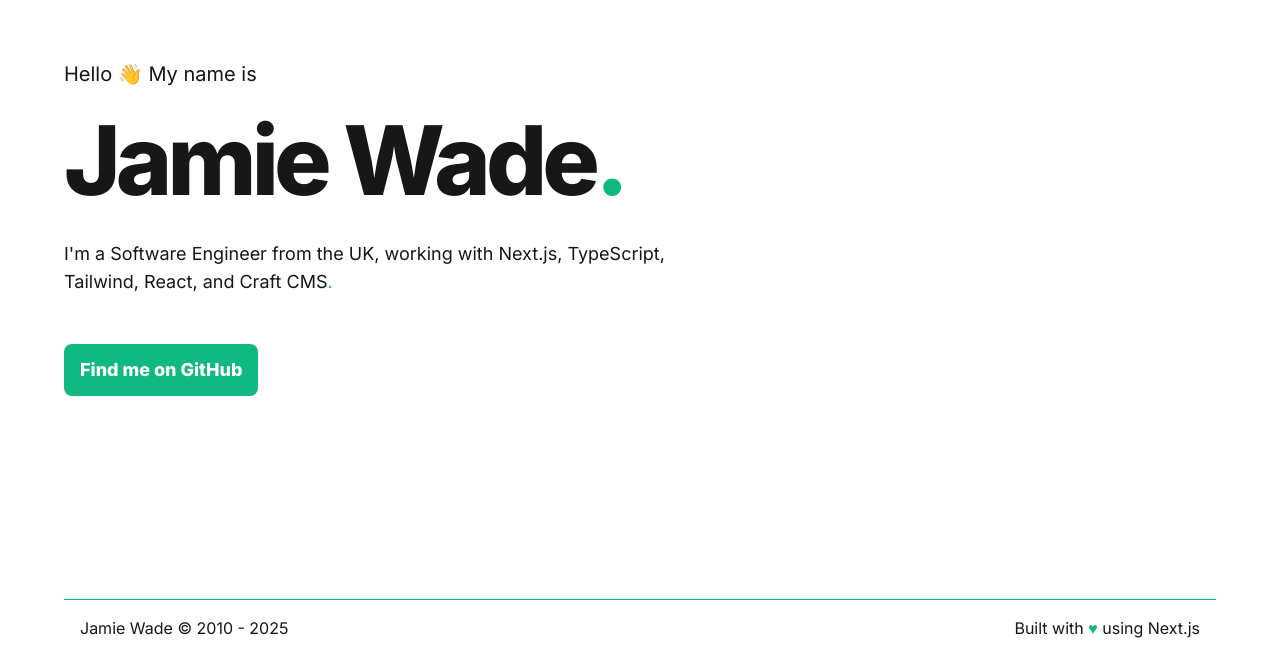
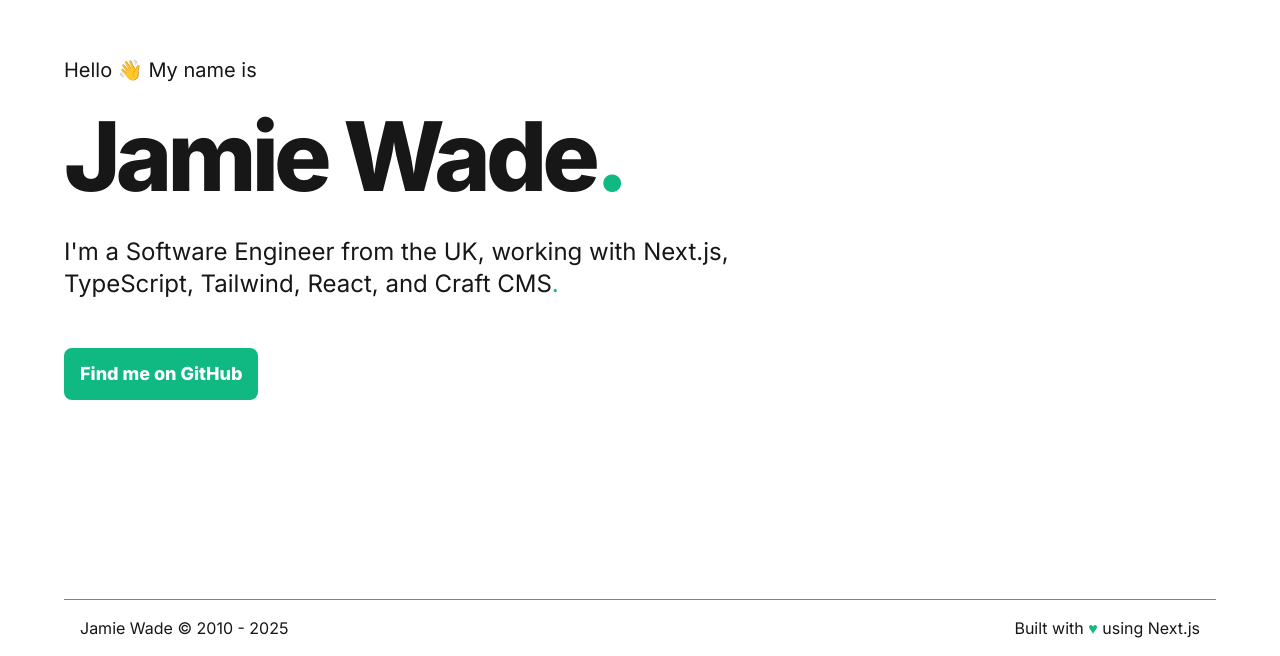
Before and after one commit to jamiewade/jamiewade.co.uk, a Next.js app: page / in a window 1280 px wide. Shown: the part 144-800 px from the top of the page. Built offline with nearby package versions, Linux system fonts and the light colour scheme.

Commit message:
Fixes font size

```diff
--- a/src/app/page.tsx
+++ b/src/app/page.tsx
@@ -26,7 +26,7 @@ export default function Home() {
 
 						<p
 							className={
-								'mb-8 text-sm sm:mb-10 sm:max-w-md sm:text-base md:max-w-lg lg:mb-12 lg:text-lg xl:max-w-2xl '
+								'mb-8 text-sm sm:mb-10 sm:max-w-md sm:text-base md:max-w-lg lg:mb-12 lg:text-lg xl:max-w-2xl xl:text-2xl'
 							}
 						>
 							{`I'm a Software Engineer from the UK, working with Next.js, TypeScript,
```
